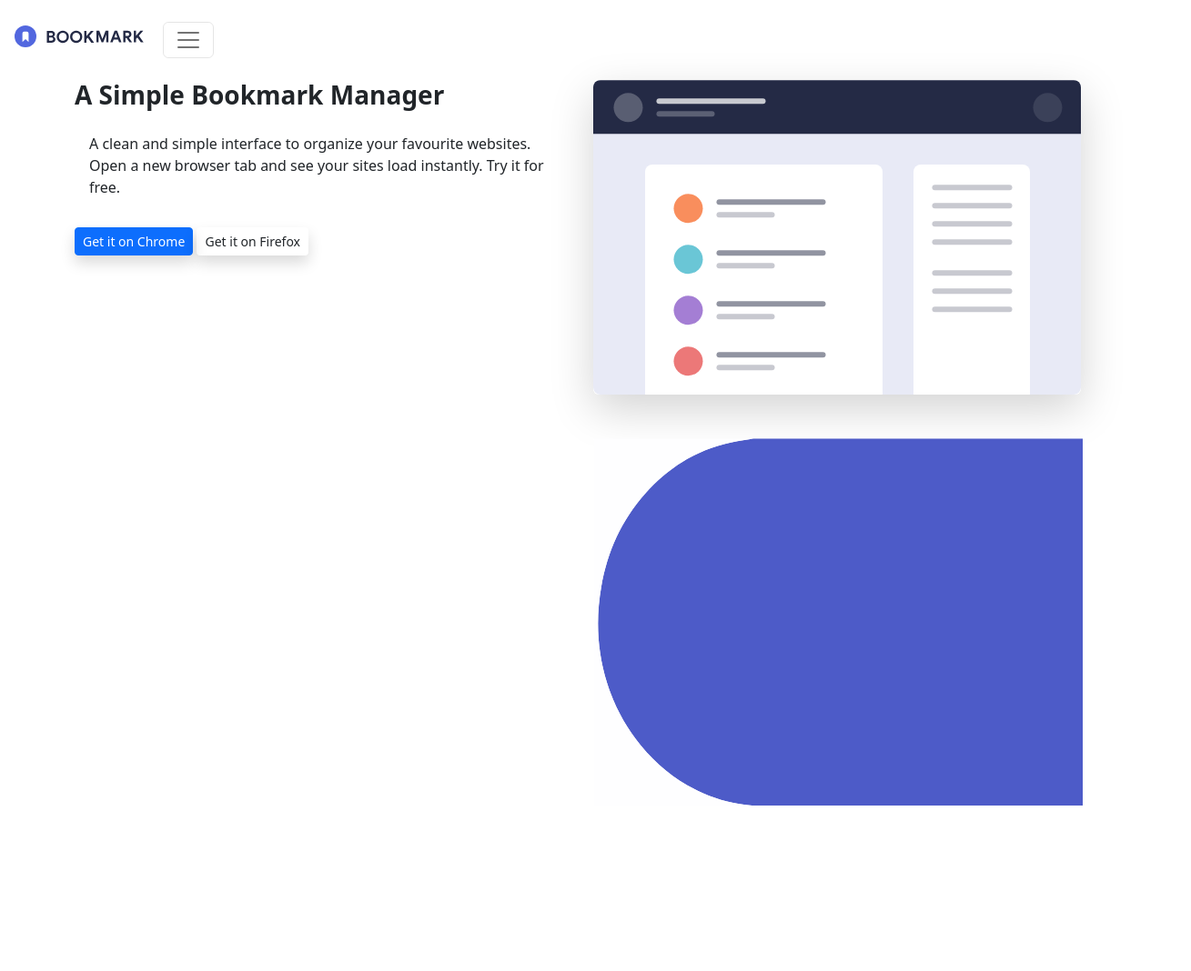
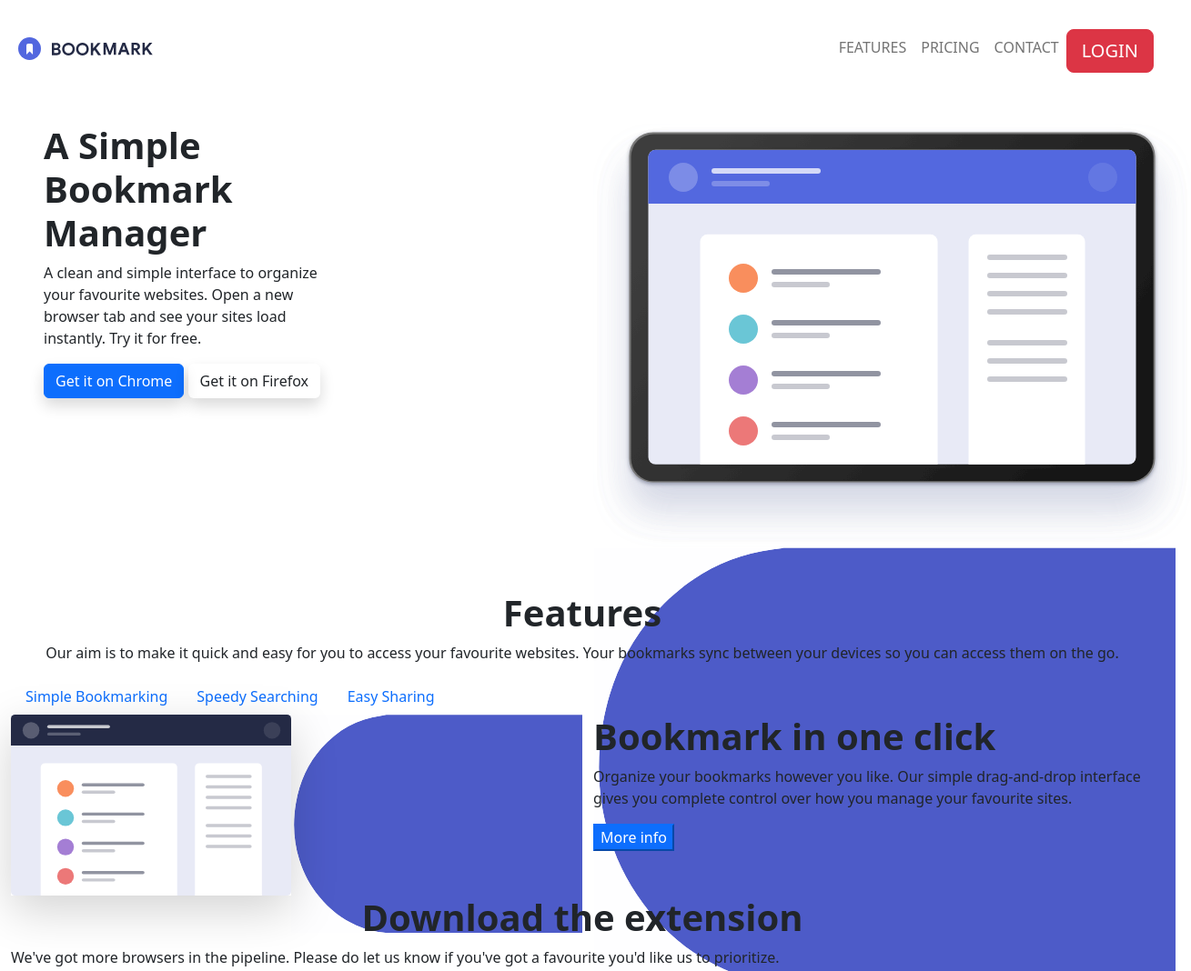
Before and after one commit to ortizpv/sprint_2, a website: page index.html in a window 1280 px wide. Shown: the top 1068 px of the page at 91% size, 1309 px wide, since content can reach past the window. Before the commit the page ends 886 px from the top, so only its background shows below. Drawn offline with nearby package versions, Linux system fonts and the light colour scheme.

Commit message:
Hasta las 5.30pm 02.05.2023

```diff
--- a/index.html
+++ b/index.html
@@ -21,68 +21,143 @@
 </head>
 
 <body>
-<div class="container-fluid">
-    <nav class="navbar navbar-md navbar-light">
-        <div class="row">
-            <div class="col-12 p-3">
-                <a class="navbar-brand" href="#">
-                    <img id="logo" src="imagenes/logo-bookmark.svg" height="24"
-                         class="logo-bookmark align-text-top">
-                </a>
-                <button class="navbar-toggler" type="button" data-bs-toggle="collapse"
-                        data-bs-target="#navbarSupportedContent" aria-controls="navbarSupportedContent"
-                        aria-expanded="false" aria-label="Toggle navigation">
+
+<nav class="navbar navbar-expand-sm bg-body-tertiary">
+    <div id = "cabecera" class="container-fluid align-items-center pt-4">
+        <a class="navbar-brand pt-0 p-2" href="#"><img src="Imagenes/logo-bookmark.svg"></a>
+        <button class="navbar-toggler" type="button" data-bs-toggle="collapse" data-bs-target="#navbarSupportedContent"
+                aria-controls="navbarSupportedContent" aria-expanded="false" aria-label="Toggle navigation">
             <span class="navbar-toggler-icon"></span>
         </button>
-            </div>
         <div class="collapse navbar-collapse" id="navbarSupportedContent">
-                <ul class="navbar-nav">
-                    <li class="nav-item">
-                        <a class="nav-link" aria-current="page" href="#">FEATURES</a>
+            <ul class="navbar-nav ms-auto mb-2 mb-sm-0">
+                <li class="nav-item" role="presentation">
+                    <a class="nav-link" id="features-tab" data-bs-toggle="tab" data-bs-target="#features" type="button"
+                       role="tab" aria-controls="features" aria-selected="false" href="#">FEATURES</a>
+                </li>
+                <li class="nav-item" role="presentation">
+                    <a class="nav-link" id="pricing-tab" data-bs-toggle="tab" data-bs-target="#profile" type="button"
+                       role="tab" aria-controls="profile" aria-selected="false" href="#">PRICING</a>
+                </li>
+                <li class="nav-item" role="presentation">
+                    <a class="nav-link" id="contact-tab" data-bs-toggle="tab" data-bs-target="#contact" type="button"
+                       role="tab" aria-controls="profile" aria-selected="false" href="#">CONTACT</a>
                 </li>
                 <li class="nav-item">
-                        <a class="nav-link" aria-current="page" href="#">PRICING</a>
+                    <button type="button" class="btn btn-danger btn-lg"> LOGIN </button>
                 </li>
-                    <li class="nav-item">
-                        <a class="nav-link" aria-current="false" href="#" id="navbarContact">CONTACT</a>
-                    </li>
-                    <li class="nav-item">
-                        <a aria-disabled="true" class="nav-link" data-bs-placement="left" href="#"
-                           tabindex="-1">LOGIN</a>
-                    </li>
-
-                    <button class="btn btn-outline-danger btn-secondary text-white shadow" type="submit">LOGIN
-                    </button>
             </ul>
         </div>
     </div>
 </nav>
-</div>
 
 
-<aside class="container">
+<section class="container-fluid p-5">
     <div class="row">
         <div class="col-6">
-            <h3 class="fw-bold">A Simple Bookmark Manager</h3>
-            <p class="text-rigth fw-light p-3">
+            <h1 class="fw-bold col-8">A Simple Bookmark Manager</h1>
+            <p class="fw-lighter me-auto col-md-7">
                 A clean and simple interface to organize your favourite
                 websites. Open a new browser tab and see your sites load
                 instantly. Try it for free.
             </p>
-            <button class="btn btn-primary btn-sm shadow mb-5" type="button">Get it on Chrome</button>
-            <button class="btn btn-white btn-sm shadow mb-5" type="button">Get it on Firefox</button>
+            <button type="button" class="btn btn-primary shadow rounded"> Get it on Chrome </button>
+            <button type="button" class="btn btn-white shadow rounded"> Get it on Firefox </button>
         </div>
         <div class="col-6">
-            <div class="position-relative">
-                <img src="./Imagenes/illustration-features-tab-1.svg"
-                     class="start-25 me-5 top-50 shadow-lg mb-5 bg-body rounded"/>
-                <div class="position-absoluta">
-                    <img src="./Imagenes/imagen.svg" class="start-25 me-2"/>
+            <img class="position-relative" src="Imagenes/illustration-hero.svg">
+            <img class="position-absolute background-image w-50" src="Imagenes/imagen.svg">
+        </div>
+    </div>
+</section>
+
+<section class="container-fluid">
+    <div class="row p-6">
+        <div class = "col-12 text-center">
+            <h1 class = "fw-bold p-6"> Features </h1>
+            <p class="p-6">
+                Our aim is to make it quick and easy for you to access your
+                favourite websites. Your bookmarks sync between your devices
+                so you can access them on the go.
+            </p>
+        </div>
+    </div>
+    <div class="row">
+        <div class="col-12 text-center">
+            <ul class="nav">
+                <li class="nav-item">
+                    <a class="nav-link" href="#">Simple Bookmarking</a>
+                </li>
+                <li class="nav-item">
+                    <a class="nav-link" href="#">Speedy Searching</a>
+                </li>
+                <li class="nav-item">
+                    <a class="nav-link" href="#">Easy Sharing</a>
+                </li>
+            </ul>
+        </div>
+    </div>
+    <div class="row">
+        <div class="col-6">
+            <img class="position-relative img-fluid shadow-lg w-50" src="Imagenes/illustration-features-tab-1.svg">
+            <img class="position-absolute background-image w-25" src="Imagenes/imagen.svg">
+        </div>
+        <div class="col-6">
+            <h1 class="fw-bold">Bookmark in one click</h1>
+            <p>
+                Organize your bookmarks however you like. Our
+                simple drag-and-drop interface gives
+                you complete control over how you manage your favourite sites.
+            </p>
+            <button class="nav-item btn-primary">More info</button>
+        </div>
+    </div>
+    <div class = "row">
+        <h1 class = "fw-bold text-center">Download the extension</h1>
+        <p>
+            We've got more browsers in the pipeline. Please do let us know if
+            you've got a favourite you'd like us to prioritize.
+        </p>
+    </div>
+    <div class = "row">
+        <div class="card" style="width: 18rem">
+            <img src="Imagenes/logo-chrome.svg" class="card-img-top">
+            <h4 class="fw-bold text-center">Add to Chrome</h4>
+            <h6 class = "fw-light text-center">Minimum version 5.5</h6>
+            <div class="card-body">
+                <img class = "p-2" src="Imagenes/bg-dots.svg">
+                <button class="btn-primary text-white">Add & Install extension</button>
+            </div>
+        </div>
+        <div class="card" style="width: 18rem">
+            <img src="Imagenes/logo-firefox.svg" class="card-img-top">
+            <h4 class="fw-bold text-center">Add to Firefox</h4>
+            <h6 class = "fw-light text-center">Minimum version 5.5</h6>
+            <div class="card-body">
+                <img src="Imagenes/bg-dots.svg">
+                <button class="btn-primary text-white">Add & Install extension</button>
+            </div>
+        </div>
+        <div class="card" style="width: 18rem">
+            <img src="Imagenes/logo-opera.svg" class="card-img-top">
+            <h4 class="fw-bold text-center">Add to Opera</h4>
+            <h6 class = "fw-light text-center">Minimum version 5.5</h6>
+            <div class="card-body p-2">
+                <img src="Imagenes/bg-dots.svg">
+                <button class="btn-primary text-white">Add & Install extension</button>
             </div>
         </div>
     </div>
+    <div class = "row">
+        <div class = "col-12"></div>
+
+
     </div>
-</aside>
+
+
+</section>
+
+
 <script src="https://cdn.jsdelivr.net/npm/bootstrap@5.0.2/dist/js/bootstrap.bundle.min.js"
         integrity="sha384-MrcW6ZMFYlzcLA8Nl+NtUVF0sA7MsXsP1UyJoMp4YLEuNSfAP+JcXn/tWtIaxVXM"
         crossorigin="anonymous"></script>
--- a/sass/main.scss
+++ b/sass/main.scss
@@ -35,3 +35,7 @@ $grid-breakpoints: (
   left: 50%;
   right: 50%;
 }
+
+.background-image {
+  z-index: -1;
+}
```
Also changed, not shown: sass/main.css, 1 other file. Lines whose indentation alone changed are shown as unchanged.
